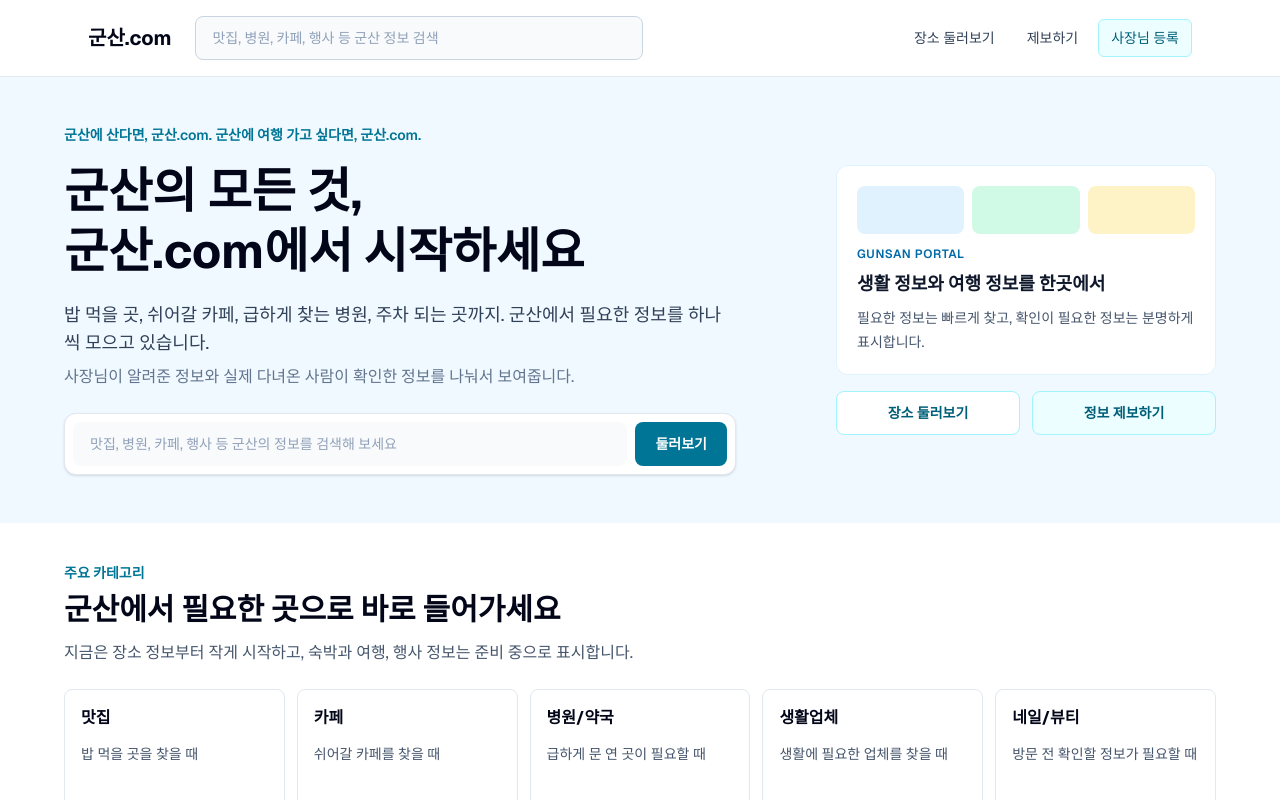
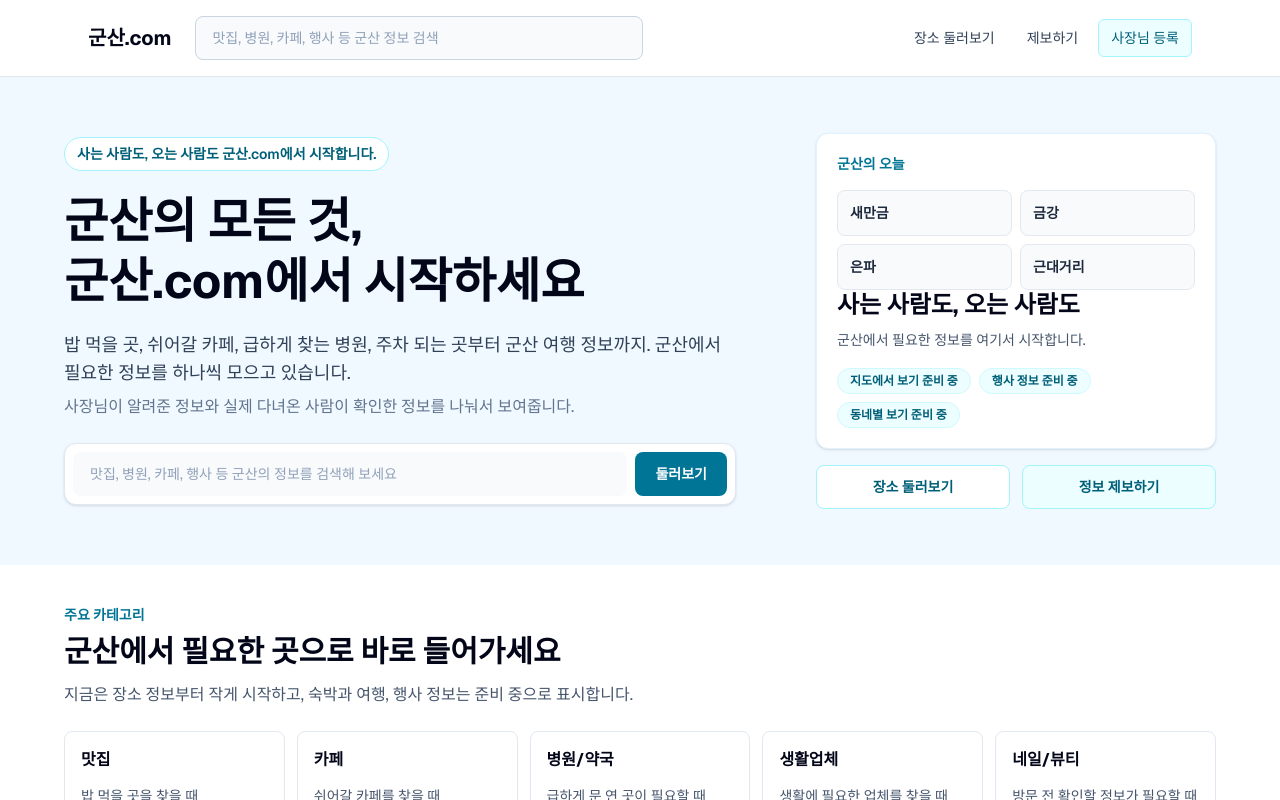
Before and after one commit to Aprasaks/gunsan-com, a Next.js app: page / in a window 1280 px wide. Shown: the top 800 px of the page. Built offline with nearby package versions, Linux system fonts and the light colour scheme.

Commit message:
대표 히어로 첫인상 개선 #29

```diff
--- a/components/SearchHero.tsx
+++ b/components/SearchHero.tsx
@@ -2,19 +2,20 @@ import Link from "next/link";
 
 export default function SearchHero() {
   return (
-    <section className="bg-sky-50 px-5 py-8 sm:px-6 lg:py-12">
-      <div className="mx-auto grid w-full max-w-6xl gap-8 lg:grid-cols-[minmax(0,1fr)_380px] lg:items-center">
+    <section className="bg-sky-50 px-5 py-9 sm:px-6 lg:py-14">
+      <div className="mx-auto grid w-full max-w-6xl gap-8 lg:grid-cols-[minmax(0,1fr)_400px] lg:items-center">
         <div>
-          <p className="text-sm font-semibold text-cyan-700">
-            군산에 산다면, 군산.com. 군산에 여행 가고 싶다면, 군산.com.
+          <p className="inline-flex rounded-full border border-cyan-200 bg-white px-3 py-1.5 text-sm font-semibold text-cyan-800">
+            사는 사람도, 오는 사람도 군산.com에서 시작합니다.
           </p>
-          <h1 className="mt-4 max-w-3xl text-3xl font-bold leading-tight text-slate-950 sm:text-5xl">
+          <h1 className="mt-5 max-w-3xl text-4xl font-bold leading-tight text-slate-950 sm:text-5xl">
             군산의 모든 것,
             <br className="hidden sm:block" /> 군산.com에서 시작하세요
           </h1>
           <p className="mt-5 max-w-2xl text-base leading-7 text-slate-700 sm:text-lg">
-            밥 먹을 곳, 쉬어갈 카페, 급하게 찾는 병원, 주차 되는 곳까지.
-            군산에서 필요한 정보를 하나씩 모으고 있습니다.
+            밥 먹을 곳, 쉬어갈 카페, 급하게 찾는 병원, 주차 되는 곳부터
+            군산 여행 정보까지. 군산에서 필요한 정보를 하나씩 모으고
+            있습니다.
           </p>
           <p className="mt-2 max-w-2xl text-sm leading-6 text-slate-500 sm:text-base">
             사장님이 알려준 정보와 실제 다녀온 사람이 확인한 정보를 나눠서
@@ -43,24 +44,45 @@ export default function SearchHero() {
         </div>
 
         <div className="flex flex-col gap-4">
-          <div className="overflow-hidden rounded-xl border border-sky-100 bg-white">
-            <div className="flex h-44 flex-col justify-between bg-white p-5 lg:h-52">
-              <div className="grid grid-cols-3 gap-2">
-                <span className="h-12 rounded-lg bg-sky-100" />
-                <span className="h-12 rounded-lg bg-emerald-100" />
-                <span className="h-12 rounded-lg bg-amber-100" />
+          <div className="overflow-hidden rounded-xl border border-sky-100 bg-white shadow-sm">
+            <div className="flex min-h-72 flex-col justify-between p-5">
+              <div>
+                <p className="text-sm font-semibold text-cyan-700">
+                  군산의 오늘
+                </p>
+                <div className="mt-4 grid grid-cols-2 gap-2">
+                  {["새만금", "금강", "은파", "근대거리"].map((keyword) => (
+                    <span
+                      key={keyword}
+                      className="rounded-lg border border-slate-200 bg-slate-50 px-3 py-3 text-sm font-bold text-slate-800"
+                    >
+                      {keyword}
+                    </span>
+                  ))}
+                </div>
               </div>
+
               <div>
-                <p className="text-xs font-semibold tracking-wider text-sky-700">
-                  GUNSAN PORTAL
-                </p>
-                <p className="mt-2 text-lg font-bold text-slate-900">
-                  생활 정보와 여행 정보를 한곳에서
+                <p className="text-2xl font-bold leading-tight text-slate-950">
+                  사는 사람도, 오는 사람도
                 </p>
                 <p className="mt-2 text-sm leading-6 text-slate-600">
-                  필요한 정보는 빠르게 찾고, 확인이 필요한 정보는 분명하게
-                  표시합니다.
+                  군산에서 필요한 정보를 여기서 시작합니다.
                 </p>
+                <div className="mt-4 flex flex-wrap gap-2">
+                  {[
+                    "지도에서 보기 준비 중",
+                    "행사 정보 준비 중",
+                    "동네별 보기 준비 중",
+                  ].map((label) => (
+                    <span
+                      key={label}
+                      className="rounded-full border border-cyan-100 bg-cyan-50 px-3 py-1 text-xs font-semibold text-cyan-800"
+                    >
+                      {label}
+                    </span>
+                  ))}
+                </div>
               </div>
             </div>
           </div>
```
